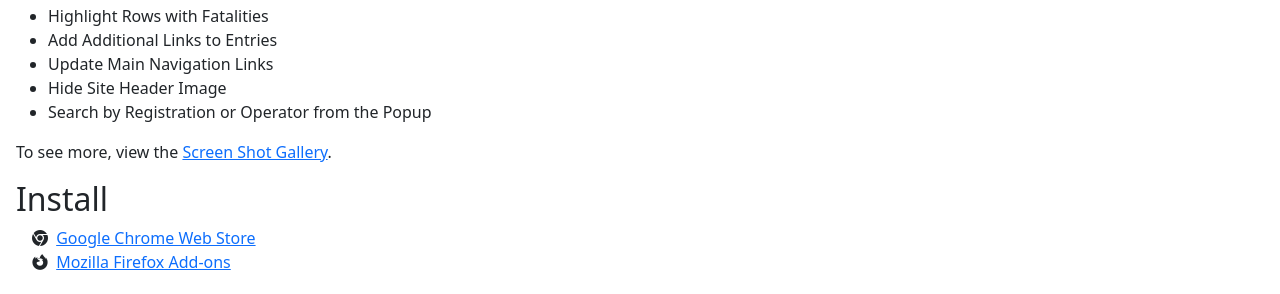
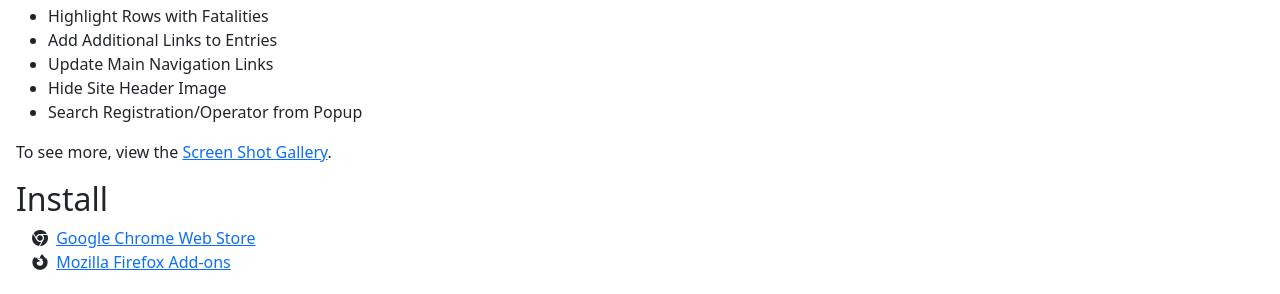
Before and after one commit to cssnr/asn-plus-site, a Jekyll site: the page built from index.html, in a window 1280 px wide. Shown: the part 364-658 px from the top of the page. Built offline with Jekyll 4.4.1, drawn with Linux system fonts in a browser that asks for light colours.

Commit message:
Update Text (#2)

```diff
--- a/index.html
+++ b/index.html
@@ -51,7 +51,7 @@ description: Modern Chrome Web Extension and Firefox Browser Addon for ASN Plus
     <li>Add Additional Links to Entries</li>
     <li>Update Main Navigation Links</li>
     <li>Hide Site Header Image</li>
-    <li>Search by Registration or Operator from the Popup</li>
+    <li>Search Registration/Operator from Popup</li>
 </ul>
 
 <p>To see more, view the <a class="" href="/screenshots/" target="_blank">Screen Shot Gallery</a>.</p>
```
Also changed, not shown: other parts of index.html (+1 -1 lines).
